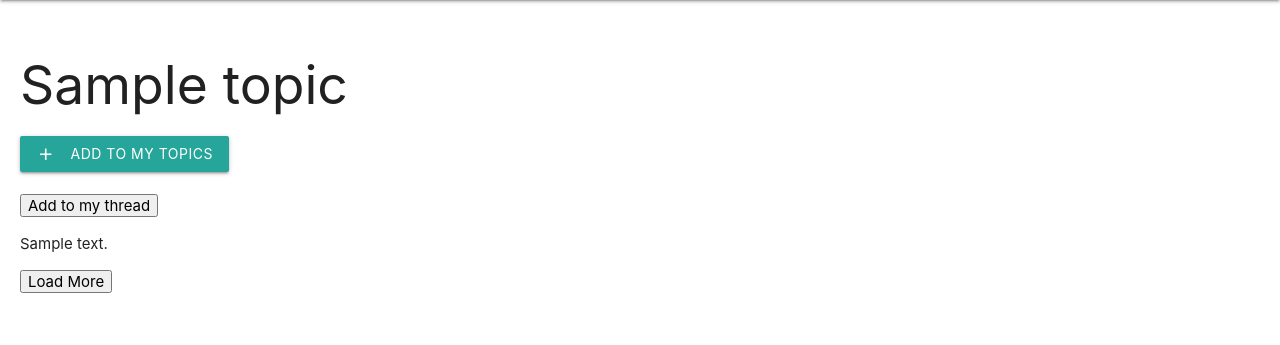
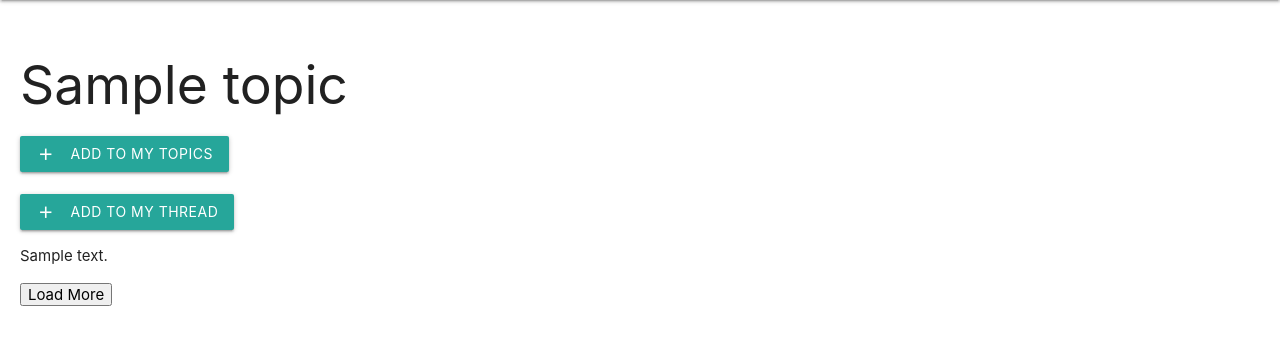
Before and after one commit to zsolthorcsik/mein_rss, a Django app: template main/templates/details/topic_detail.html in a window 1280 px wide. Shown: the part 64-409 px from the top of the page. Run offline with Django 3.2, Linux system fonts and the light colour scheme; the template is opened without the code that fills it: most values are stand-ins (such as "Sample title", 1, 10 or a date in 2020).

Commit message:
Add site favicon

```diff
--- a/main/static/js/thread.js
+++ b/main/static/js/thread.js
@@ -11,6 +11,8 @@ function showThreadSelectionPopup(topicId, topicName) {
   fetch("/get_user_threads/")
     .then(response => response.json())
     .then(data => {
+
+        console.log(data);
       // Clear the existing thread list items
       threadList.innerHTML = "";
 
@@ -19,10 +21,12 @@ function showThreadSelectionPopup(topicId, topicName) {
         // Create a list item for each thread
         const listItem = document.createElement("li");
         listItem.textContent = thread.name;
+        listItem.classList.add("collection-item");
 
         // Create a plus button
         const plusButton = document.createElement("button");
         plusButton.textContent = "+";
+        plusButton.classList.add("btn", "btn-small", "waves-effect", "waves-light");
         plusButton.addEventListener("click", () => {
           // Function to associate the topic with the selected thread
           addToThread(thread.id, topicId, topicName);
--- a/main/templates/base.html
+++ b/main/templates/base.html
@@ -1,6 +1,7 @@
 <!DOCTYPE html>
 <html>
   <head>
+    <link rel="icon" type="image/x-icon" href="https://codewill.io/assets/images/favicon.ico">
     {% load static %}
     <meta charset="UTF-8">
     <link rel="stylesheet" href="https://cdnjs.cloudflare.com/ajax/libs/materialize/1.0.0/css/materialize.min.css">
--- a/main/templates/details/topic_detail.html
+++ b/main/templates/details/topic_detail.html
@@ -3,11 +3,11 @@
 <h2>{{topic.name}}</h2>
 {% include 'includes/add_to_topics.html' %}
 <br>
-<button onclick="showThreadSelectionPopup('{{ topic.id }}', '{{ topic.name }}')">Add to my thread</button>
+<button onclick="showThreadSelectionPopup('{{ topic.id }}', '{{ topic.name }}')" class="waves-effect waves-light btn"><i class="material-icons left">add</i>Add to my thread</button>
 
 <div id="threadSelectionPopup" style="display: none;">
-    <ul id="threadList">
-      <!-- Thread list items will be dynamically added here -->
+    <ul id="threadList" class="collection">
+
     </ul>
   </div>
 
@@ -22,7 +22,4 @@
 {% load static %}
 <script src="{% static 'js/articles_load.js' %}"></script>
 
-
-
-
 {% endblock %}
--- a/main/views.py
+++ b/main/views.py
@@ -237,6 +237,7 @@ def get_user_threads(request):
     Returns the threads of the user in json format
     """
     threads = Thread.objects.filter(user=request.user)
+
     data = [{'name': t.name, 'id': t.id} for t in threads]
     return JsonResponse(data=data, safe=False)
 
```
